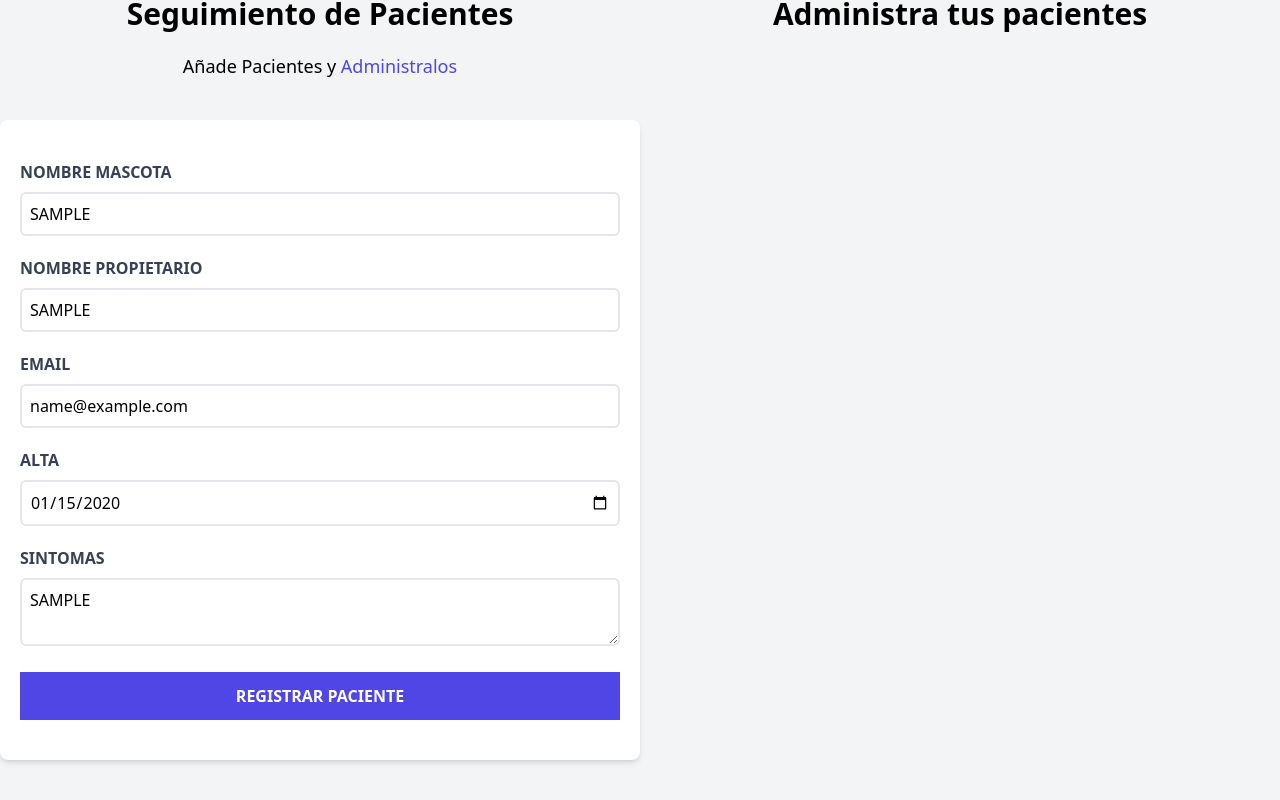
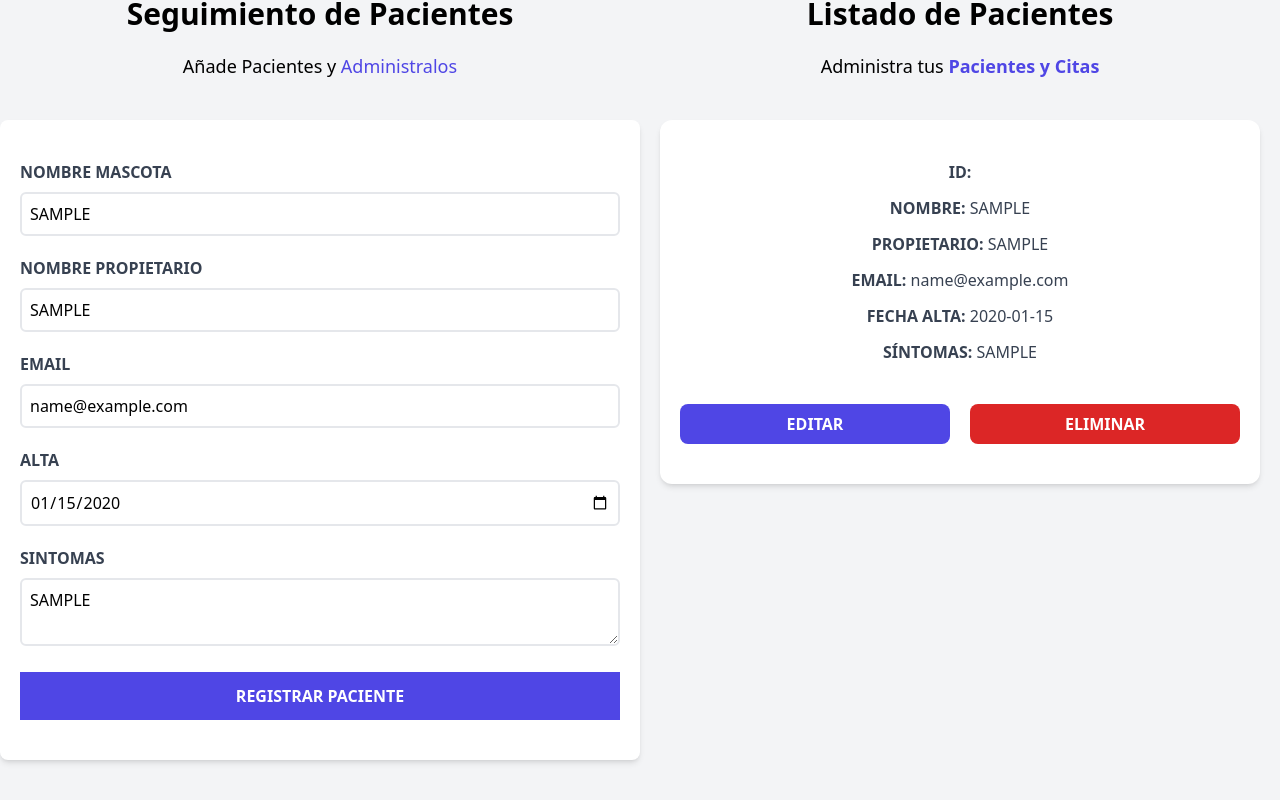
Before and after one commit to BryanGallo/Veterinaria-Vue, a Vue app: page / in a window 1280 px wide. Both pictures are taken after typing "Sample", "Sample", "name@example.com", "2020-01-15", "Sample" into the empty fields and a click on the input "Registrar Paciente". Shown: the part 228-1028 px from the top of the page. Built offline with nearby package versions, Linux system fonts and the light colour scheme.

Commit message:
Creando ListadoPaciente-Paciente MostrandoPaciente

```diff
--- a/src/App.vue
+++ b/src/App.vue
@@ -2,7 +2,8 @@
 import { ref, reactive } from "vue";
 import Header from "./components/Header.vue";
 import Formulario from "./components/Formulario.vue";
-
+import Paciente from "./components/Paciente.vue";
+import ListadoPacientes from "./components/ListadoPacientes.vue";
 const pacientes = ref([]);
 
 const paciente = reactive({
@@ -14,7 +15,8 @@ const paciente = reactive({
 });
 
 const guardarPaciente = () => {
-    pacientes.value.push(paciente)
+    pacientes.value.push(paciente);
+
 };
 </script>
 
@@ -30,15 +32,7 @@ const guardarPaciente = () => {
                 v-model:sintomas="paciente.sintomas"
                 @guardar-paciente="guardarPaciente"
             />
-            <div class="md:w-1/2 md:h-screen overflow-y-scroll">
-                <h3 class="font-black text-3xl text-center">
-                    Administra tus pacientes
-                </h3>
-                <div v-if="pacientes.length > 0" class="text-center"></div>
-                <p v-else class="text-center text-2xl mt-10">
-                    No existen pacientes agregalos
-                </p>
-            </div>
+            <ListadoPacientes :pacientes="pacientes" />
         </div>
     </div>
 </template>
--- a/src/components/Formulario.vue
+++ b/src/components/Formulario.vue
@@ -80,7 +80,7 @@ const validar = () => {
                     placeholder="Nombre de la Mascota"
                     class="border-2 w-full p-2 mt-2 placeholder-gray-400 rounded-md uppercase"
                     :value="nombre"
-                    @input="$emit('update:nombre', $event.target.value)"
+                    @input="$emit('update:nombre', $event.target.value.toUpperCase())"
                 />
             </div>
             <div class="mb-5">
@@ -96,7 +96,7 @@ const validar = () => {
                     placeholder="Nombre del Propietario"
                     class="border-2 w-full p-2 mt-2 placeholder-gray-400 rounded-md uppercase"
                     :value="propietario"
-                    @input="$emit('update:propietario', $event.target.value)"
+                    @input="$emit('update:propietario', $event.target.value.toUpperCase())"
                 />
                 <!-- v-model="propietario" es lo mismo que
                     :value="nombre"
@@ -115,7 +115,7 @@ const validar = () => {
                     placeholder="Email del Propietario"
                     class="border-2 w-full p-2 mt-2 placeholder-gray-400 rounded-md lowercase"
                     :value="email"
-                    @input="$emit('update:email', $event.target.value)"
+                    @input="$emit('update:email', $event.target.value.toLowerCase())"
                 />
             </div>
             <div class="mb-5">
@@ -145,7 +145,7 @@ const validar = () => {
                     placeholder="Describe los Sintomas"
                     class="border-2 w-full p-2 mt-2 placeholder-gray-400 rounded-md uppercase"
                     :value="sintomas"
-                    @input="$emit('update:sintomas', $event.target.value)"
+                    @input="$emit('update:sintomas', $event.target.value.toUpperCase())"
                 >
                 </textarea>
             </div>
--- /dev/null
+++ b/src/components/ListadoPacientes.vue
@@ -0,0 +1,28 @@
+<script setup>
+import Paciente from "./Paciente.vue";
+const props = defineProps({
+    pacientes: {
+        type: Array,
+        required: true,
+    },
+});
+</script>
+<template>
+    <div class="md:w-1/2 md:h-screen overflow-y-scroll">
+        <h2 className="font-black text-3xl text-center">
+            Listado de Pacientes
+        </h2>
+        <p className="text-lg my-5 text-center">
+            Administra tus
+            <span className="text-indigo-600 font-bold">
+                Pacientes y Citas
+            </span>
+        </p>
+        <div v-if="pacientes.length > 0" class="text-center">
+            <Paciente v-for="paciente in pacientes" :paciente="paciente" />
+        </div>
+        <p v-else class="text-center text-2xl mt-10">
+            No existen pacientes agregalos
+        </p>
+    </div>
+</template>
--- /dev/null
+++ b/src/components/Paciente.vue
@@ -0,0 +1,63 @@
+<script setup>
+const props = defineProps({
+    paciente: {
+        type: Object,
+        required: true,
+    },
+});
+</script>
+<template>
+    <div class="mx-5 my-10 bg-white shadow-md px-5 py-10 rounded-xl">
+        <p class="font-bold mb-3 text-gray-700 uppercase">
+            ID:
+            <span class="font-normal normal-case"> {{ paciente.id }} </span>
+        </p>
+
+        <p class="font-bold mb-3 text-gray-700 uppercase">
+            Nombre:
+            <span class="font-normal normal-case"> {{ paciente.nombre }}</span>
+        </p>
+
+        <p class="font-bold mb-3 text-gray-700 uppercase">
+            Propietario:
+            <span class="font-normal normal-case"
+                >{{ paciente.propietario }}
+            </span>
+        </p>
+
+        <p class="font-bold mb-3 text-gray-700 uppercase">
+            Email:
+            <span class="font-normal normal-case">{{ paciente.email }} </span>
+        </p>
+
+        <p class="font-bold mb-3 text-gray-700 uppercase">
+            Fecha Alta:
+            <span class="font-normal normal-case"> {{ paciente.alta }}</span>
+        </p>
+
+        <p class="font-bold mb-3 text-gray-700 uppercase">
+            Síntomas:
+            <span class="font-normal normal-case">
+                {{ paciente.sintomas }}</span
+            >
+        </p>
+
+        <div class="grid md:grid-cols-2 gap-5 mt-10">
+            <button
+                type="button"
+                class="block w-full py-2 px-10 bg-indigo-600 hover:bg-indigo-700 text-white font-bold uppercase rounded-lg"
+            >
+                Editar
+            </button>
+
+            <button
+                type="button"
+                class="block w-full py-2 px-10 bg-red-600 hover:bg-red-700 text-white font-bold uppercase rounded-lg"
+            >
+                Eliminar
+            </button>
+        </div>
+    </div>
+</template>
+
+<style lang="scss" scoped></style>
```
